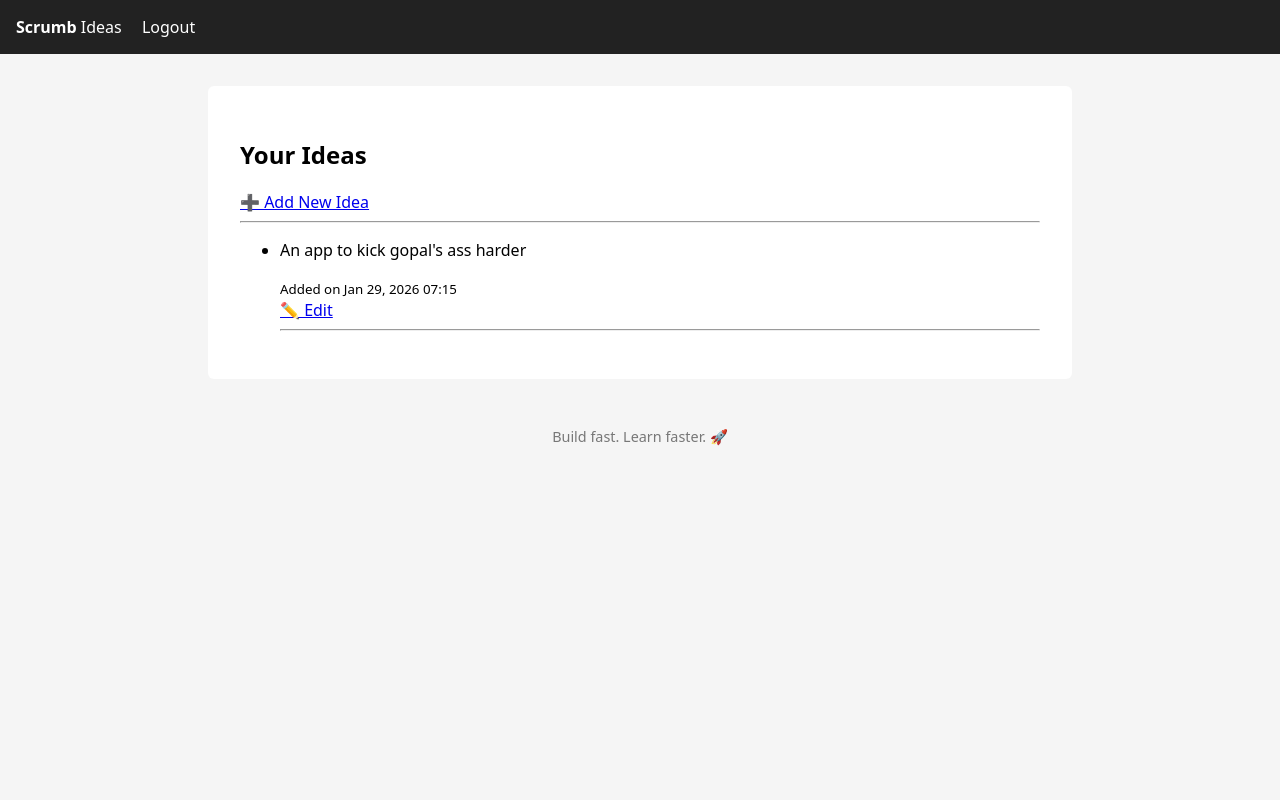
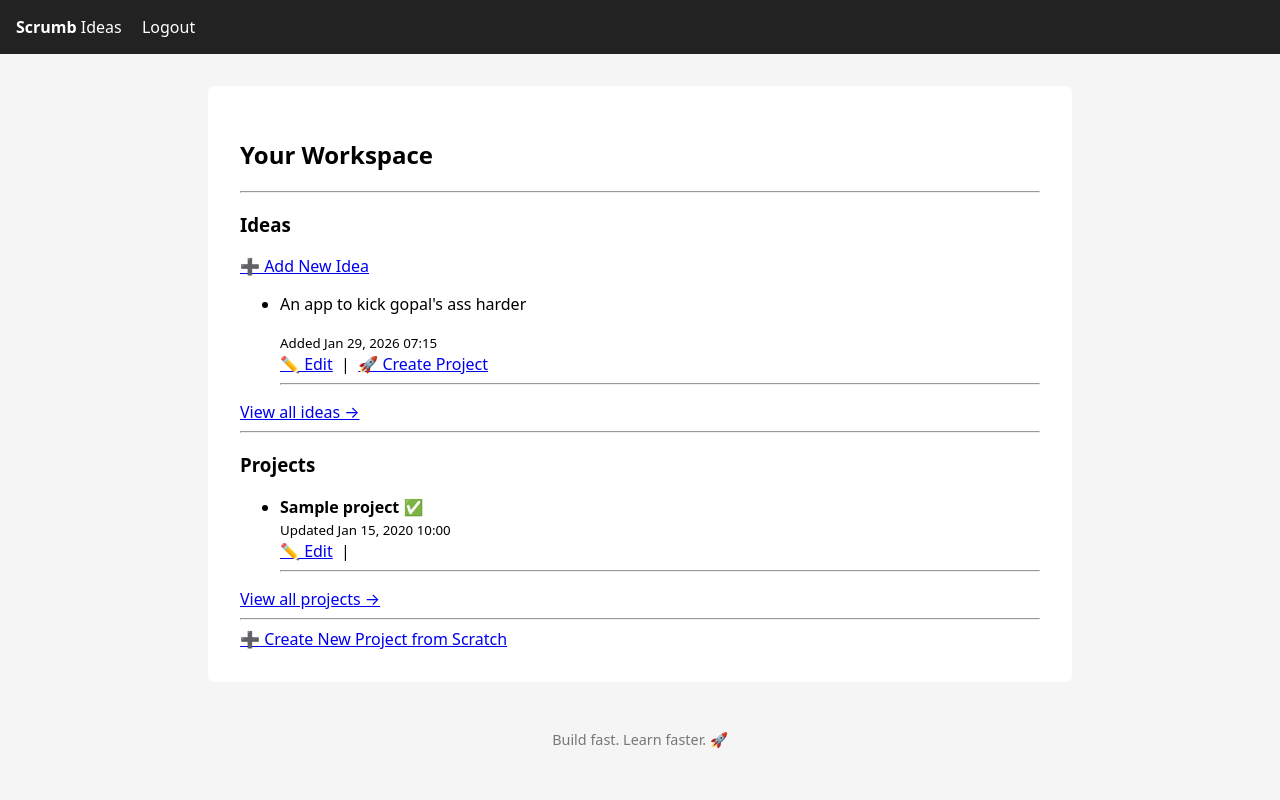
Before and after one commit to TheCodeKage/Scrumb, a Django app: page / in a window 1280 px wide. Run offline with Django 5.2, Linux system fonts and the light colour scheme; a user stored in the database is signed in; data comes from the database, SQL or seed files in the repository; tables that the repository leaves empty hold one stand-in row (values such as "Sample post").

Commit message:
added projects

```diff
--- a/backend/project/admin.py
+++ b/backend/project/admin.py
@@ -1,6 +1,7 @@
 from django.contrib import admin
 
-from project.models import Idea
+from project.models import Idea, Project
 
 # Register your models here.
 admin.site.register(Idea)
+admin.site.register(Project)
--- a/backend/project/forms.py
+++ b/backend/project/forms.py
@@ -15,7 +15,7 @@ class IdeaForm(ModelForm):
 class ProjectForm(ModelForm):
     class Meta:
         model = Project
-        exclude = ['author']
+        exclude = ['author', 'source_idea', 'created_at', 'updated_at']
         widgets = {
             "title": TextInput(attrs={"placeholder": "Project title"}),
             "description": Textarea(attrs={"rows": 4}),
--- a/backend/project/models.py
+++ b/backend/project/models.py
@@ -6,18 +6,45 @@ class Idea(models.Model):
     author = models.ForeignKey(User, on_delete=models.CASCADE, related_name='ideas')
     idea = models.TextField()
     added_on = models.DateTimeField(auto_now_add=True)
+    archived_on = models.DateTimeField(null=True, blank=True)
+
+    @property
+    def is_hidden(self):
+        return self.archived_on is not None
 
     def __str__(self):
-        return self.idea
+        return f"{self.author}-{self.idea[:50]}"
 
 
 class Project(models.Model):
-    author = models.ForeignKey(User, on_delete=models.CASCADE, related_name='projects')
-    title = models.TextField()
+    author = models.ForeignKey(User, on_delete=models.CASCADE, related_name="projects")
+    title = models.CharField(max_length=100)
     description = models.TextField()
+
+    source_idea = models.ForeignKey(Idea, null=True, blank=True, on_delete=models.SET_NULL)
+
+    created_at = models.DateTimeField(auto_now_add=True)
+    updated_at = models.DateTimeField(auto_now=True)
+
+    @property
+    def is_ready(self):
+        return self.features.exists()
+
+    def __str__(self):
+        return f"{self.author}-{self.title[:50]}"
+
+    class Meta:
+        ordering = ['-created_at']
 
 
 class Feature(models.Model):
     project = models.ForeignKey(Project, on_delete=models.CASCADE, related_name="features")
     feature = models.TextField()
-    importance_score = models.PositiveIntegerField(blank=True, null=True)
+    importance_score = models.PositiveIntegerField(null=True, blank=True)
+
+    def __str__(self):
+        return f"{self.project}-{self.feature[:50]}"
+
+    class Meta:
+        ordering = ['-importance_score', 'id']
+        unique_together = ('project', 'feature')
--- a/backend/project/urls.py
+++ b/backend/project/urls.py
@@ -1,9 +1,14 @@
 from django.urls import path
 
-from project.views import IdeaCreateView, IdeaUpdateView, IdeaListView
+from .views import IdeaCreateView, IdeaUpdateView, IdeaListView, ProjectUpdateView, DashboardView, ProjectCreateView, \
+    ProjectListView
 
 urlpatterns = [
-    path("", IdeaListView.as_view(), name="idea_list"),
-    path("create", IdeaCreateView.as_view(), name="idea_create"),
-    path("<int:pk>/update", IdeaUpdateView.as_view(), name="idea_update"),
+    path("", DashboardView.as_view(), name="dashboard"),
+    path("idea/create", IdeaCreateView.as_view(), name="idea_create"),
+    path("idea/<int:pk>/update", IdeaUpdateView.as_view(), name="idea_update"),
+    path("idea", IdeaListView.as_view(), name="idea_list"),
+    path("project/create", ProjectCreateView.as_view(), name="project_create"),
+    path("project/<int:pk>/update", ProjectUpdateView.as_view(), name="project_update"),
+    path("project", ProjectListView.as_view(), name="project_list"),
 ]
--- a/backend/project/views.py
+++ b/backend/project/views.py
@@ -1,11 +1,12 @@
-from django.contrib.auth.mixins import LoginRequiredMixin
 from django.shortcuts import get_object_or_404
 from django.urls import reverse_lazy
-# Create your views here.
-from django.views.generic import CreateView, UpdateView, ListView
+from django.utils import timezone
 
-from project.forms import IdeaForm
-from project.models import Idea
+from django.contrib.auth.mixins import LoginRequiredMixin
+from django.views.generic import CreateView, UpdateView, ListView, TemplateView
+
+from .forms import IdeaForm, ProjectForm
+from .models import Idea, Project
 
 
 class IdeaCreateView(LoginRequiredMixin, CreateView):
@@ -25,8 +26,25 @@ class IdeaUpdateView(LoginRequiredMixin, UpdateView):
     template_name = "projects/idea_form.html"
     success_url = reverse_lazy("idea_list")
 
-    def get_object(self, queryset=None):
-        return get_object_or_404(self.model, pk=self.kwargs['pk'], author=self.request.user)
+    def get_queryset(self):
+        return Idea.objects.filter(author=self.request.user, archived_on__isnull=True)
+
+
+class DashboardView(LoginRequiredMixin, TemplateView):
+    template_name = "projects/dashboard.html"
+
+    def get_context_data(self, **kwargs):
+        context = super().get_context_data(**kwargs)
+        context["ideas"] = Idea.objects.filter(
+            author=self.request.user,
+            archived_on__isnull=True
+        ).order_by("-added_on")[:5]
+
+        context["projects"] = Project.objects.filter(
+            author=self.request.user
+        ).order_by("-created_at")[:5]
+
+        return context
 
 
 class IdeaListView(LoginRequiredMixin, ListView):
@@ -36,4 +54,66 @@ class IdeaListView(LoginRequiredMixin, ListView):
     paginate_by = 10
 
     def get_queryset(self):
-        return Idea.objects.filter(author=self.request.user).order_by("-added_on")
+        return Idea.objects.filter(
+            author=self.request.user,
+            archived_on__isnull=True
+        ).order_by("-added_on")
+
+
+class ProjectListView(LoginRequiredMixin, ListView):
+    model = Project
+    context_object_name = "projects"
+    template_name = "projects/project_list.html"
+    paginate_by = 10
+
+    def get_queryset(self):
+        return Project.objects.filter(
+            author=self.request.user
+        ).order_by("-created_at")
+
+
+class ProjectCreateView(LoginRequiredMixin, CreateView):
+    model = Project
+    form_class = ProjectForm
+    template_name = "projects/project_form.html"
+    success_url = reverse_lazy("idea_list")
+
+    def dispatch(self, request, *args, **kwargs):
+        self.idea = None
+        idea_pk = request.GET.get('idea_pk')
+
+        if idea_pk:
+            self.idea = get_object_or_404(
+                Idea,
+                pk=idea_pk,
+                author=self.request.user,
+                archived_on__isnull=True,
+            )
+
+        return super().dispatch(request, *args, **kwargs)
+
+    def get_initial(self):
+        initial = super().get_initial()
+        if self.idea:
+            initial['description'] = self.idea.idea
+        return initial
+
+    def form_valid(self, form):
+        project = form.save(commit=False)
+        project.author = self.request.user
+        if self.idea:
+            project.source_idea = self.idea
+            self.idea.archived_on = timezone.now()
+            self.idea.save(update_fields=['archived_on'])
+        project.save()
+        return super().form_valid(form)
+
+
+class ProjectUpdateView(LoginRequiredMixin, UpdateView):
+    model = Project
+    form_class = ProjectForm
+    template_name = "projects/project_form.html"
+    success_url = reverse_lazy("idea_list")
+
+    def get_queryset(self):
+        return Project.objects.filter(author=self.request.user)
--- /dev/null
+++ b/backend/templates/projects/dashboard.html
@@ -0,0 +1,75 @@
+{% extends "base.html" %}
+
+{% block content %}
+<h2>Your Workspace</h2>
+
+<hr>
+
+<!-- IDEAS -->
+<section>
+  <h3>Ideas</h3>
+  <a href="{% url 'idea_create' %}">➕ Add New Idea</a>
+
+  {% if ideas %}
+    <ul>
+      {% for idea in ideas %}
+        <li>
+          <p>{{ idea.idea }}</p>
+          <small>Added {{ idea.added_on|date:"M d, Y H:i" }}</small><br>
+
+          <a href="{% url 'idea_update' idea.pk %}">✏️ Edit</a>
+          &nbsp;|&nbsp;
+          <a href="{% url 'project_create' %}?idea_pk={{ idea.pk }}">
+            🚀 Create Project
+          </a>
+        </li>
+        <hr>
+      {% endfor %}
+    </ul>
+
+    <a href="{% url 'idea_list' %}">View all ideas →</a>
+  {% else %}
+    <p>No ideas yet.</p>
+  {% endif %}
+</section>
+
+<hr>
+
+<!-- PROJECTS -->
+<section>
+  <h3>Projects</h3>
+
+  {% if projects %}
+    <ul>
+      {% for project in projects %}
+        <li>
+          <strong>{{ project.title }}</strong>
+          {% if project.is_ready %}
+            <span>✅</span>
+          {% else %}
+            <span>🟡</span>
+          {% endif %}
+          <br>
+          <small>Updated {{ project.updated_at|date:"M d, Y H:i" }}</small><br>
+
+          <a href="{% url 'project_update' project.pk %}">✏️ Edit</a>
+          &nbsp;|&nbsp;
+          {##  <a href="{% url 'project_detail' project.pk %}">View</a> ##}
+        </li>
+        <hr>
+      {% endfor %}
+    </ul>
+
+    <a href="{% url 'project_list' %}">View all projects →</a>
+  {% else %}
+    <p>No projects yet.</p>
+  {% endif %}
+</section>
+
+<hr>
+
+<a href="{% url 'project_create' %}">
+  ➕ Create New Project from Scratch
+</a>
+
+{% endblock %}
--- a/backend/templates/projects/idea_list.html
+++ b/backend/templates/projects/idea_list.html
@@ -12,17 +12,22 @@
     {% for idea in ideas %}
       <li>
         <p>{{ idea.idea }}</p>
-          <small>Added on {{ idea.added_on|date:"M d, Y H:i" }}</small>
-          <br>
+        <small>Added {{ idea.added_on|date:"M d, Y H:i" }}</small><br><br>
+
         <a href="{% url 'idea_update' idea.pk %}">✏️ Edit</a>
+        &nbsp;|&nbsp;
+        <a href="{% url 'project_create' %}?idea_pk={{ idea.pk }}">
+          🚀 Create Project
+        </a>
       </li>
       <hr>
     {% endfor %}
   </ul>
 {% else %}
-    <p>No ideas yet. Add one and start building 🚀</p>
+  <p>No ideas yet.</p>
 {% endif %}
 
+<!-- PAGINATION -->
 {% if is_paginated %}
   <div>
     {% if page_obj.has_previous %}
@@ -36,4 +41,5 @@
     {% endif %}
   </div>
 {% endif %}
+
 {% endblock %}
```
Also changed, not shown: backend/templates/projects/create_project.html (deleted, +0 -31 lines), backend/templates/projects/project_form.html (added, +51 -0 lines), backend/templates/projects/project_list.html (added, +52 -0 lines), 1 other file. Lines whose indentation alone changed are shown as unchanged.
